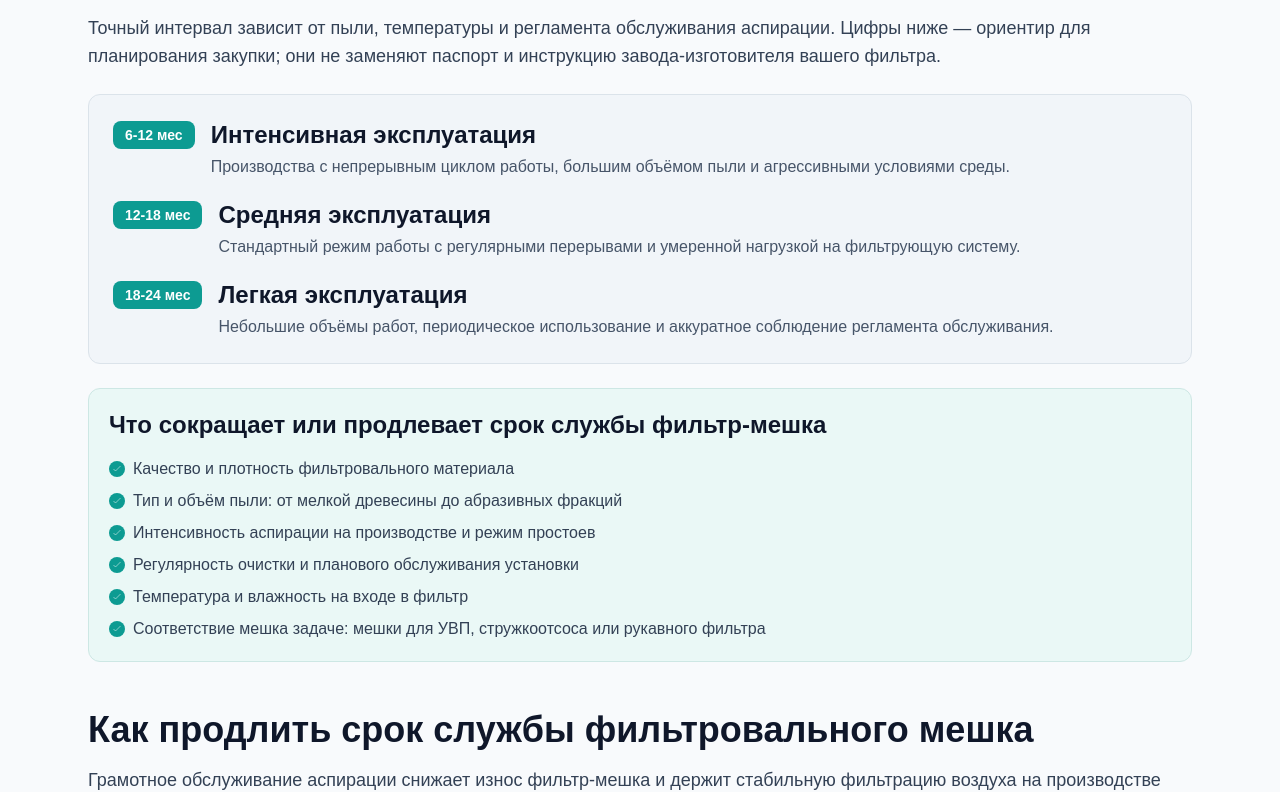
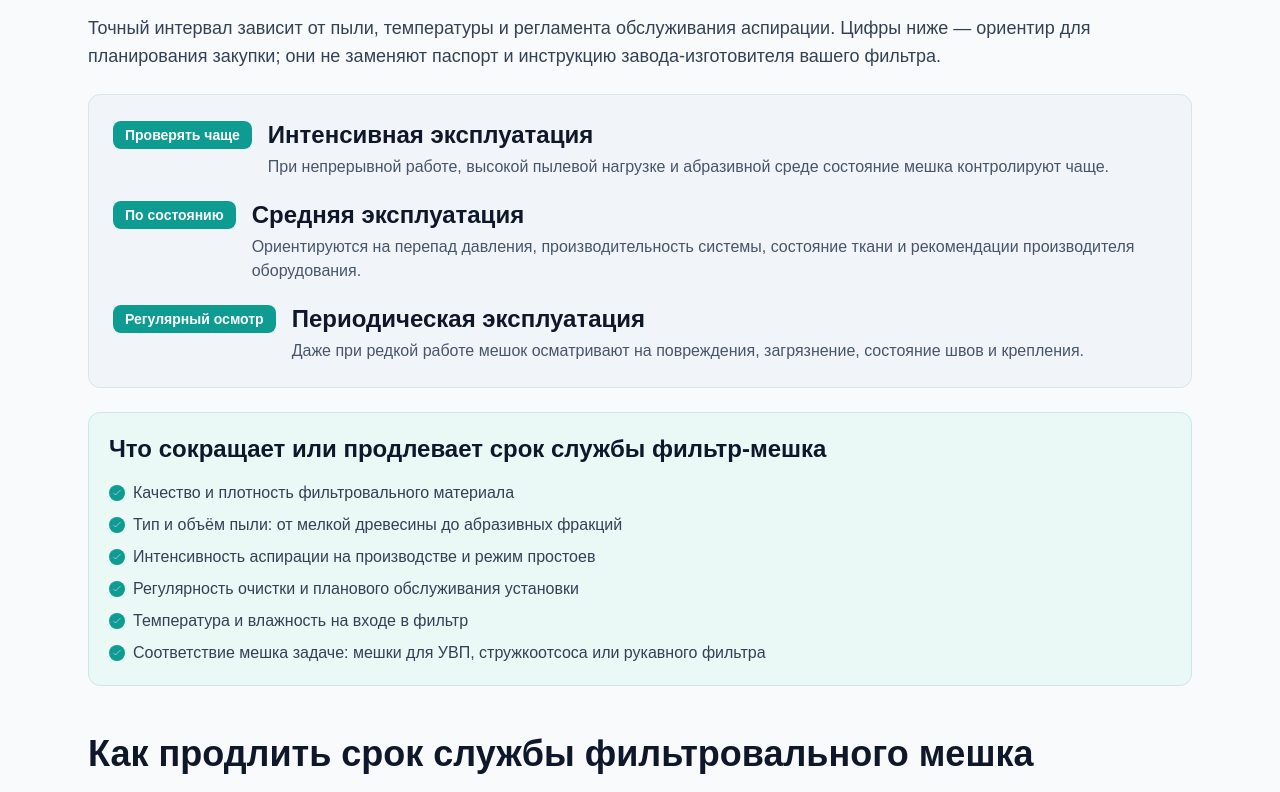
Before and after one commit to karipupkina-ux/filterflow-next, a Next.js app: page /blog/kogda-menyat-filtr-meshok in a window 1280 px wide. Shown: the part 1832-2624 px from the top of the page. Built offline with nearby package versions, Linux system fonts and the light colour scheme.

Commit message:
Content: remove generic unsupported filter lifetime intervals

```diff
--- a/app/blog/kogda-menyat-filtr-meshok/page.tsx
+++ b/app/blog/kogda-menyat-filtr-meshok/page.tsx
@@ -43,19 +43,19 @@ const replaceSigns = [
 
 const serviceLife = [
   {
-    period: "6-12 мес",
+    period: "Проверять чаще",
     title: "Интенсивная эксплуатация",
-    text: "Производства с непрерывным циклом работы, большим объёмом пыли и агрессивными условиями среды.",
+    text: "При непрерывной работе, высокой пылевой нагрузке и абразивной среде состояние мешка контролируют чаще.",
   },
   {
-    period: "12-18 мес",
+    period: "По состоянию",
     title: "Средняя эксплуатация",
-    text: "Стандартный режим работы с регулярными перерывами и умеренной нагрузкой на фильтрующую систему.",
+    text: "Ориентируются на перепад давления, производительность системы, состояние ткани и рекомендации производителя оборудования.",
   },
   {
-    period: "18-24 мес",
-    title: "Легкая эксплуатация",
-    text: "Небольшие объёмы работ, периодическое использование и аккуратное соблюдение регламента обслуживания.",
+    period: "Регулярный осмотр",
+    title: "Периодическая эксплуатация",
+    text: "Даже при редкой работе мешок осматривают на повреждения, загрязнение, состояние швов и крепления.",
   },
 ];
 
@@ -81,7 +81,7 @@ const lifetimeCards = [
   },
   {
     title: "Регулярный осмотр",
-    text: "Проводите визуальный контроль минимум 1 раз в месяц, чтобы заранее выявлять износ и предотвращать аварийные остановки.",
+    text: "Проводите визуальный контроль с периодичностью, подходящей вашему режиму работы и рекомендациям производителя оборудования.",
     points: [
       "Проверяйте целостность ткани и швов",
       "Осматривайте зоны крепления на износ",
```
